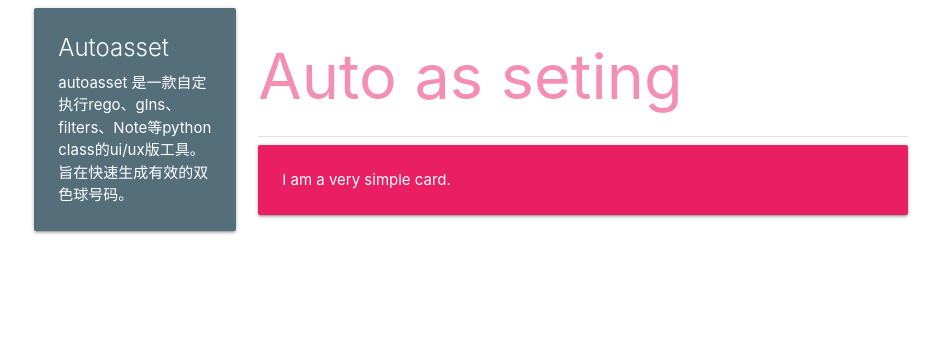
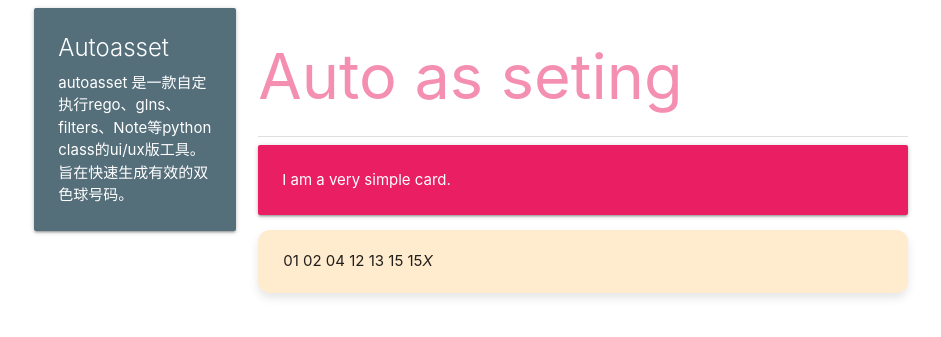
Before and after one commit to JogFeelingVI/autoasset, a Python web app: template templates/index.html in a window 1280 px wide. Shown: the top 337 px of the page, without its empty margins (169-1110 px from the left). Run offline with Jinja, Linux system fonts and the light colour scheme; the template is opened without the code that fills it, so the values that code supplies are empty; some libraries are stand-ins or nearby versions.

Commit message:
add case

```diff
--- /dev/null
+++ b/static/cases.css
@@ -0,0 +1,15 @@
+/**
+ * @Author: JogFeelingVI
+ * @Date:   2024-01-22 08:13:01
+ * @Last Modified by:   JogFeelingVI
+ * @Last Modified time: 2024-01-22 08:34:51
+ */
+
+#cases
+{
+    display: flex;
+    border-radius: 12px;
+    background-color: blanchedalmond;
+    padding: 20px 35px 20px 25px;
+    box-shadow: 0 5px 10px rgba(0, 0, 0, 0.1);
+}
--- a/templates/index.html
+++ b/templates/index.html
@@ -2,13 +2,14 @@
   @Author: JogFeelingVI
   @Date:   2024-01-13 21:34:51
   @Last Modified by:   JogFeelingVI
-  @Last Modified time: 2024-01-21 17:18:51
+  @Last Modified time: 2024-01-22 08:28:01
 -->
 <!DOCTYPE html>
 <html>
   <head>
     <!-- Compiled and minified CSS -->
     <link rel="stylesheet" href="https://cdnjs.cloudflare.com/ajax/libs/materialize/1.0.0/css/materialize.min.css">
+    <link rel="stylesheet" href="/static/cases.css">
     <!-- Compiled and minified JavaScript -->
     <script src="https://cdnjs.cloudflare.com/ajax/libs/materialize/1.0.0/js/materialize.min.js"></script>
 
@@ -38,6 +39,16 @@
                 <span class="white-text">I am a very simple card.
                 </span>
               </div>
+              <!-- list cases -->
+              <div id="cases">
+                <div><i></i></div>
+                <div class="message">
+                  <span>01 02 04 12 13 15</span>
+                  <span>15</span>
+                </div>
+                <i>X</i>
+              </div>
+              <!-- end case-->
             </div>
           </div>
           <!-- Teal page content -->
```
